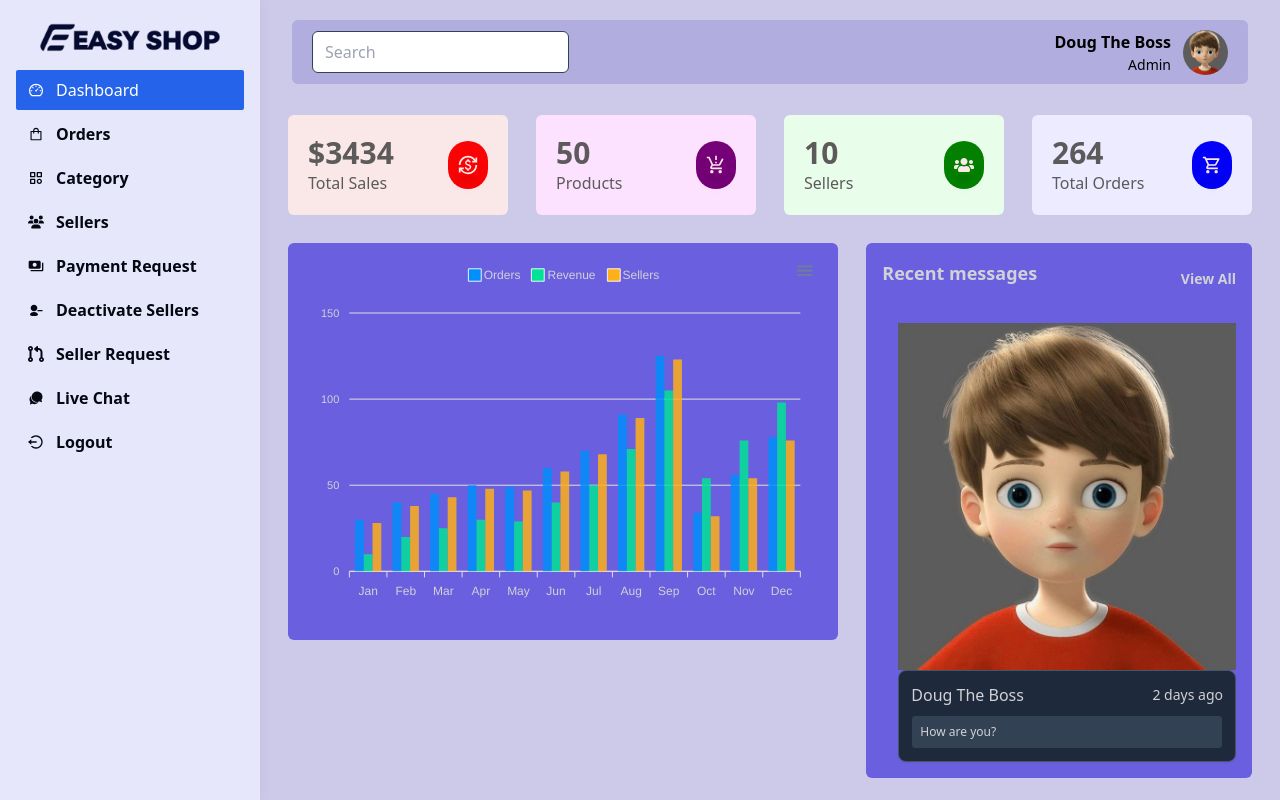
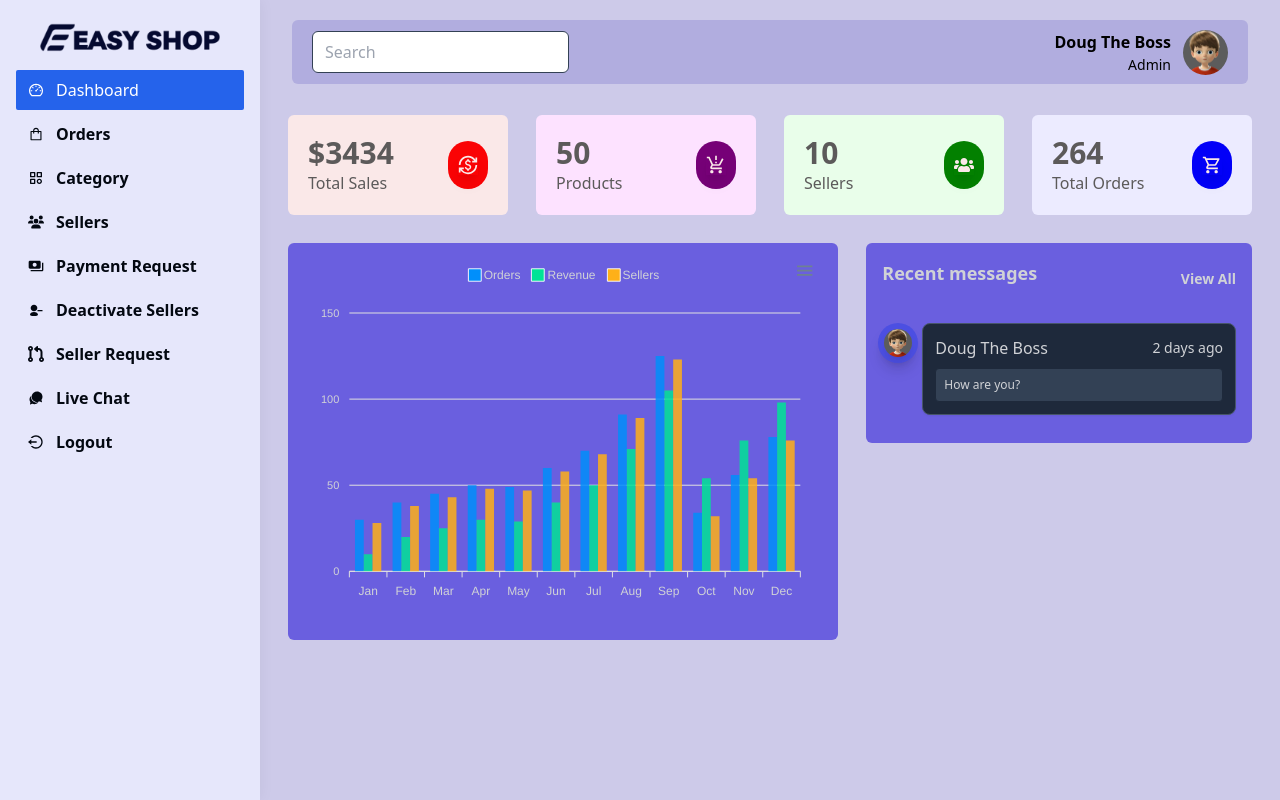
Before and after one commit to guidonunes/marketplace-mern, a React (Create React App) app in the folder dashboard/: page /admin/dashboard in a window 1280 px wide. Built offline with nearby package versions, Linux system fonts and the light colour scheme.

Commit message:
update styling of the admin image in the image field

```diff
--- a/dashboard/src/views/admin/AdminDashboard.jsx
+++ b/dashboard/src/views/admin/AdminDashboard.jsx
@@ -137,8 +137,8 @@ const AdminDashboard = () => {
             </div>
             <div className='flex flex-col gap-2 pt-6 text-[#d0d2d6]'>
               <ol className='relative border-1 border-slate-600 ml-4 '>
-                <li>
-                  <div className=""><img  src="/images/admin.jpg" alt='admin img'/></div>
+                <li className='mb-3 ml-6'>
+                  <div className='flex absolute -left-5 shadow-lg justify-center items-center w-10 h-10 p-[6px] bg-[#4c4fe2] rounded-full z-10'><img className='w-full rounded-full h-full shadow-lg' src="/images/admin.jpg" alt='admin img'/></div>
                   <div className='p-3 bg-slate-800 rounded-lg border border-slate-600 shadow-sm'>
                     <div className='flex justify-between items-center mb-2'>
                       <Link className='text-md font-normal text-[#d0d2d6]'>Doug The Boss</Link>
```
